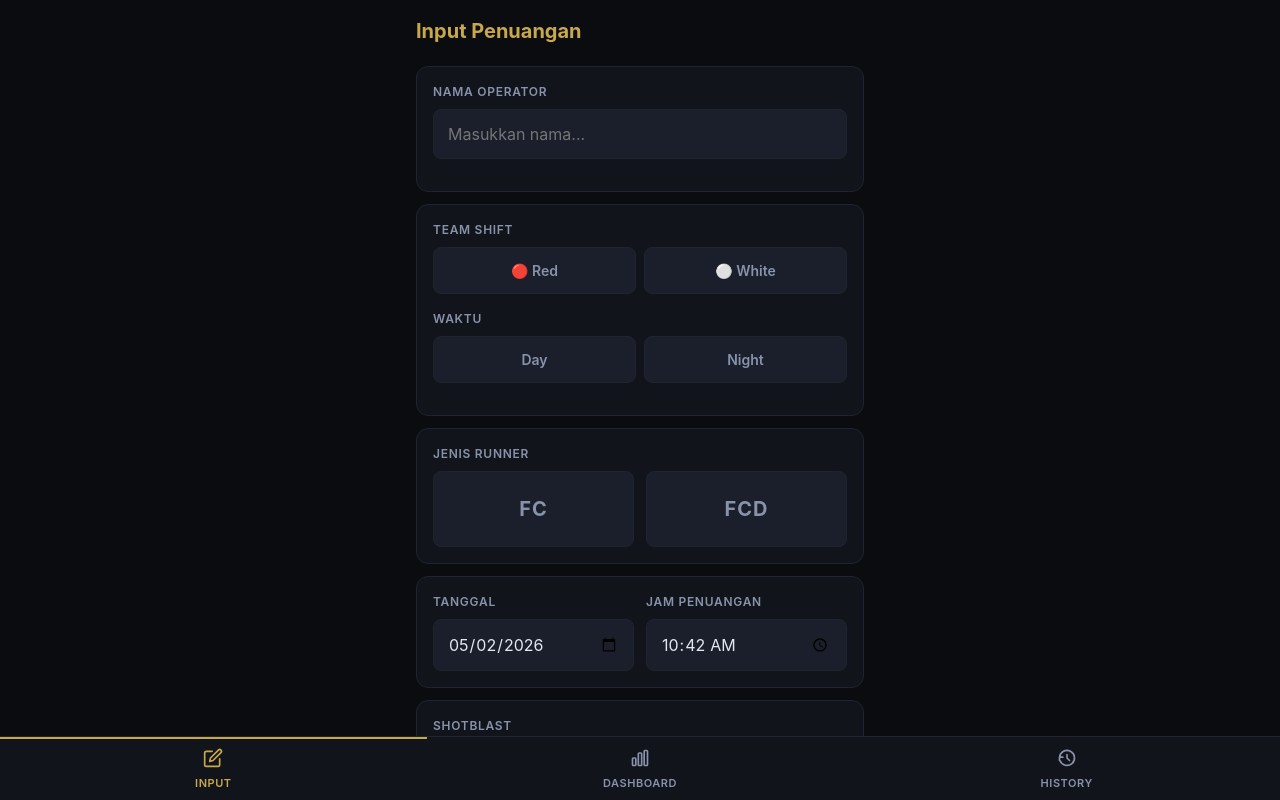
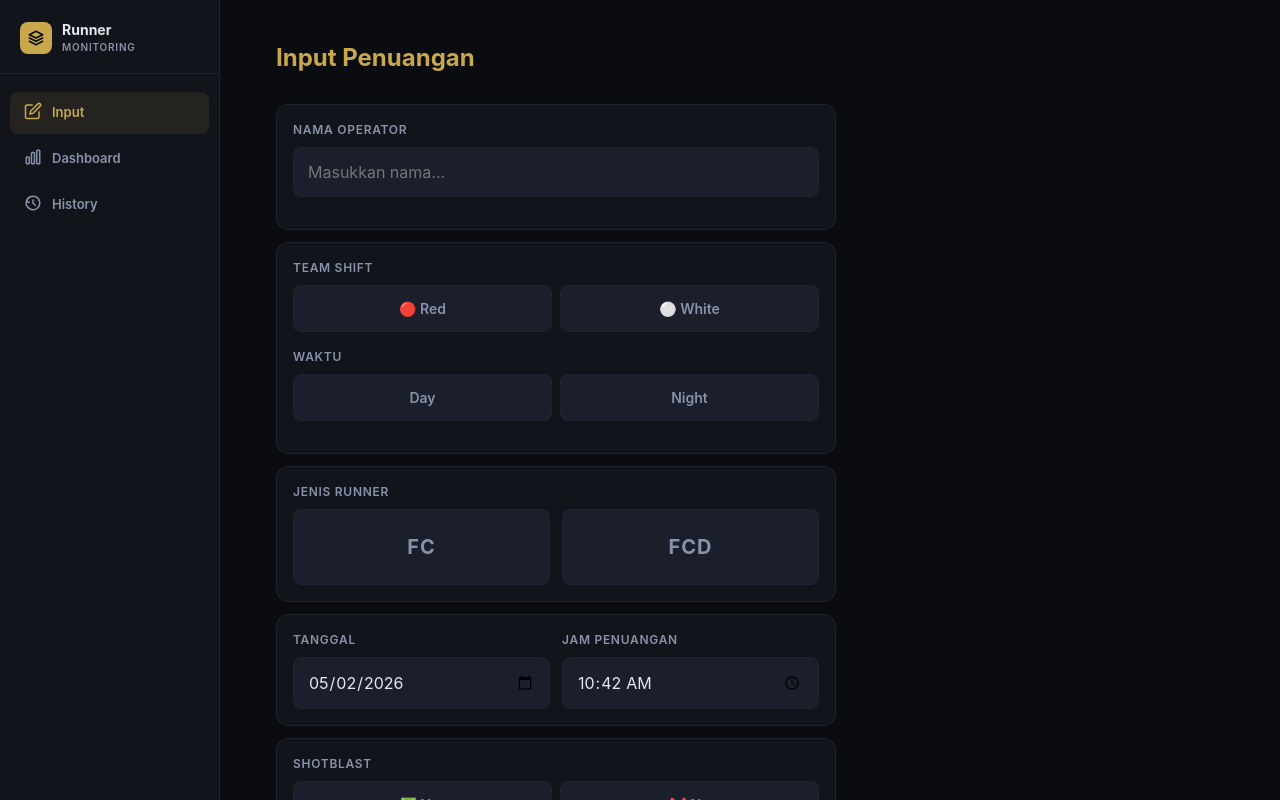
Before and after one commit to El-hash97/runner-data, a React (Vite) app: page / in a window 1280 px wide. Shown: the top 800 px of the page. Built offline with nearby package versions, Linux system fonts and the light colour scheme.

Commit message:
first commit

```diff
--- a/src/components/BottomNav.css
+++ b/src/components/BottomNav.css
@@ -9,6 +9,8 @@
   display: flex;
   z-index: 100;
 }
+
+.nav-brand { display: none; }
 
 .nav-tab {
   flex: 1;
@@ -23,7 +25,7 @@
   text-transform: uppercase;
   letter-spacing: 0.05em;
   border-top: 2px solid transparent;
-  transition: color 0.15s, border-color 0.15s;
+  transition: color 0.15s, border-color 0.15s, background 0.15s;
   min-height: 44px;
 }
 
@@ -32,4 +34,94 @@
   border-top-color: var(--gold);
 }
 
-.nav-icon { font-size: 20px; line-height: 1; }
+.nav-icon { line-height: 1; }
+
+@media (min-width: 768px) {
+  .bottom-nav {
+    position: fixed;
+    left: 0;
+    top: 0;
+    bottom: 0;
+    right: auto;
+    width: var(--sidebar-w);
+    height: 100dvh;
+    border-top: none;
+    border-right: 1px solid var(--border);
+    flex-direction: column;
+    align-items: stretch;
+    padding-bottom: 24px;
+  }
+
+  .nav-brand {
+    display: flex;
+    align-items: center;
+    gap: 10px;
+    padding: 22px 20px 18px;
+    border-bottom: 1px solid var(--border);
+    margin-bottom: 16px;
+    flex-shrink: 0;
+  }
+
+  .nav-brand-dot {
+    width: 32px;
+    height: 32px;
+    background: var(--gold);
+    border-radius: 8px;
+    display: flex;
+    align-items: center;
+    justify-content: center;
+    flex-shrink: 0;
+    color: #0A0C10;
+  }
+
+  .nav-brand-text {
+    display: flex;
+    flex-direction: column;
+    gap: 1px;
+  }
+
+  .nav-brand-name {
+    font-size: 14px;
+    font-weight: 700;
+    color: var(--text-primary);
+    line-height: 1.2;
+  }
+
+  .nav-brand-sub {
+    font-size: 10px;
+    font-weight: 600;
+    color: var(--text-secondary);
+    text-transform: uppercase;
+    letter-spacing: 0.08em;
+  }
+
+  .nav-tab {
+    flex: none;
+    flex-direction: row;
+    justify-content: flex-start;
+    gap: 10px;
+    padding: 0 14px;
+    height: 42px;
+    border-top: none;
+    border-radius: var(--radius-sm);
+    font-size: 13px;
+    font-weight: 600;
+    letter-spacing: 0;
+    text-transform: none;
+    margin: 2px 10px;
+    min-height: unset;
+  }
+
+  .nav-tab.active {
+    border-top-color: transparent;
+    color: var(--gold);
+    background: color-mix(in srgb, var(--gold) 10%, transparent);
+  }
+
+  .nav-tab:hover:not(.active) {
+    background: var(--surface-2);
+    color: var(--text-primary);
+  }
+
+  .nav-icon { font-size: 18px; }
+}
--- a/src/components/BottomNav.tsx
+++ b/src/components/BottomNav.tsx
@@ -9,14 +9,14 @@ interface Props {
 }
 
 const IconInput = () => (
-  <svg width="20" height="20" viewBox="0 0 24 24" fill="none" stroke="currentColor" strokeWidth="2" strokeLinecap="round" strokeLinejoin="round" aria-hidden="true">
+  <svg width="18" height="18" viewBox="0 0 24 24" fill="none" stroke="currentColor" strokeWidth="2" strokeLinecap="round" strokeLinejoin="round" aria-hidden="true">
     <path d="M11 4H4a2 2 0 0 0-2 2v14a2 2 0 0 0 2 2h14a2 2 0 0 0 2-2v-7"/>
     <path d="M18.5 2.5a2.121 2.121 0 0 1 3 3L12 15l-4 1 1-4 9.5-9.5z"/>
   </svg>
 )
 
 const IconDashboard = () => (
-  <svg width="20" height="20" viewBox="0 0 24 24" fill="none" stroke="currentColor" strokeWidth="2" strokeLinecap="round" strokeLinejoin="round" aria-hidden="true">
+  <svg width="18" height="18" viewBox="0 0 24 24" fill="none" stroke="currentColor" strokeWidth="2" strokeLinecap="round" strokeLinejoin="round" aria-hidden="true">
     <rect x="3" y="12" width="4" height="9" rx="1"/>
     <rect x="10" y="6" width="4" height="15" rx="1"/>
     <rect x="17" y="3" width="4" height="18" rx="1"/>
@@ -24,9 +24,17 @@ const IconDashboard = () => (
 )
 
 const IconHistory = () => (
-  <svg width="20" height="20" viewBox="0 0 24 24" fill="none" stroke="currentColor" strokeWidth="2" strokeLinecap="round" strokeLinejoin="round" aria-hidden="true">
+  <svg width="18" height="18" viewBox="0 0 24 24" fill="none" stroke="currentColor" strokeWidth="2" strokeLinecap="round" strokeLinejoin="round" aria-hidden="true">
     <path d="M12 8v4l3 3"/>
     <path d="M3.05 11a9 9 0 1 1 .5 4M3 15v-4h4"/>
+  </svg>
+)
+
+const IconBrand = () => (
+  <svg width="16" height="16" viewBox="0 0 24 24" fill="none" stroke="currentColor" strokeWidth="2.5" strokeLinecap="round" strokeLinejoin="round" aria-hidden="true">
+    <path d="M12 2L2 7l10 5 10-5-10-5z"/>
+    <path d="M2 17l10 5 10-5"/>
+    <path d="M2 12l10 5 10-5"/>
   </svg>
 )
 
@@ -38,7 +46,14 @@ const TABS: { id: Tab; Icon: () => React.ReactElement; label: string }[] = [
 
 export default function BottomNav({ active, onChange }: Props) {
   return (
-    <nav className="bottom-nav">
+    <nav className="bottom-nav" role="navigation" aria-label="Main navigation">
+      <div className="nav-brand" aria-hidden="true">
+        <div className="nav-brand-dot"><IconBrand /></div>
+        <div className="nav-brand-text">
+          <span className="nav-brand-name">Runner</span>
+          <span className="nav-brand-sub">Monitoring</span>
+        </div>
+      </div>
       {TABS.map(tab => (
         <button
           key={tab.id}
--- a/src/components/StatCard.css
+++ b/src/components/StatCard.css
@@ -2,11 +2,24 @@
   background: var(--surface);
   border: 1px solid var(--border);
   border-radius: var(--radius);
-  padding: 16px;
+  padding: 16px 16px 16px 20px;
   display: flex;
   flex-direction: column;
   gap: 6px;
+  position: relative;
+  overflow: hidden;
 }
+
+.stat-card::before {
+  content: '';
+  position: absolute;
+  left: 0;
+  top: 0;
+  bottom: 0;
+  width: 3px;
+  background: var(--accent-color, var(--gold));
+}
+
 .stat-card .stat-label {
   font-size: 11px;
   font-weight: 700;
@@ -14,16 +27,19 @@
   letter-spacing: 0.06em;
   color: var(--text-secondary);
 }
+
 .stat-card .stat-value {
   font-size: 32px;
   font-weight: 800;
   color: var(--text-primary);
   line-height: 1;
 }
-.stat-card .stat-accent {
-  width: 32px;
-  height: 3px;
-  border-radius: 2px;
-  background: var(--accent-color, var(--gold));
-  margin-top: 4px;
+
+@media (min-width: 768px) {
+  .stat-card {
+    padding: 20px 20px 20px 22px;
+  }
+  .stat-card .stat-value {
+    font-size: 40px;
+  }
 }
--- a/src/components/StatCard.tsx
+++ b/src/components/StatCard.tsx
@@ -8,10 +8,9 @@ interface Props {
 
 export default function StatCard({ label, value, accentColor }: Props) {
   return (
-    <div className="stat-card">
+    <div className="stat-card" style={{ '--accent-color': accentColor } as React.CSSProperties}>
       <span className="stat-label">{label}</span>
       <span className="stat-value">{value}</span>
-      <div className="stat-accent" style={{ '--accent-color': accentColor } as React.CSSProperties} />
     </div>
   )
 }
--- a/src/index.css
+++ b/src/index.css
@@ -14,6 +14,7 @@
   --radius: 12px;
   --radius-sm: 8px;
   --nav-h: 64px;
+  --sidebar-w: 220px;
 }
 
 *, *::before, *::after { box-sizing: border-box; margin: 0; padding: 0; }
@@ -51,11 +52,33 @@ input:focus-visible { outline: 2px solid var(--gold); outline-offset: 2px; }
   width: 100%;
 }
 
+@media (min-width: 768px) {
+  #root { flex-direction: row; }
+
+  .page {
+    max-width: none;
+    width: 100%;
+    margin: 0 0 0 var(--sidebar-w);
+    padding: 36px 40px 36px;
+  }
+}
+
+@media (min-width: 1280px) {
+  .page { padding: 40px 56px; }
+}
+
 .page-title {
   font-size: 20px;
   font-weight: 700;
   color: var(--gold);
   margin-bottom: 20px;
+}
+
+@media (min-width: 768px) {
+  .page-title {
+    font-size: 24px;
+    margin-bottom: 28px;
+  }
 }
 
 .card {
--- a/src/pages/DashboardPage.tsx
+++ b/src/pages/DashboardPage.tsx
@@ -12,6 +12,14 @@ const PERIODS: { id: Period; label: string }[] = [
   { id: '7d',  label: '7 Hari' },
   { id: '30d', label: '30 Hari' },
 ]
+
+const MONTHS_ID = ['Januari','Februari','Maret','April','Mei','Juni','Juli','Agustus','September','Oktober','November','Desember']
+const DAYS_ID   = ['Minggu','Senin','Selasa','Rabu','Kamis','Jumat','Sabtu']
+
+function formatDisplayDate(iso: string): string {
+  const d = new Date(iso + 'T00:00:00')
+  return `${DAYS_ID[d.getDay()]}, ${d.getDate()} ${MONTHS_ID[d.getMonth()]} ${d.getFullYear()}`
+}
 
 export default function DashboardPage() {
   const [period, setPeriod] = useState<Period>('1d')
@@ -33,11 +41,20 @@ export default function DashboardPage() {
   const dailyEntries = useMemo(() => getChartDataDaily(records, days), [records, days])
   const hasData = dailyEntries.some(e => e.redFC + e.redFCD + e.whiteFC + e.whiteFCD > 0)
 
-  const chartTitle = period === '1d' ? 'Hari Ini' : period === '7d' ? '7 Hari Terakhir' : '30 Hari Terakhir'
+  const chartPeriodLabel = period === '1d' ? 'Hari Ini' : period === '7d' ? '7 Hari Terakhir' : '30 Hari Terakhir'
 
   return (
     <div className="page dashboard-page">
-      <h1 className="page-title">Dashboard</h1>
+      <div className="dash-header">
+        <div>
+          <h1 className="page-title">Dashboard</h1>
+          <p className="dash-date">{formatDisplayDate(today)}</p>
+        </div>
+        <div className="dash-status">
+          <span className="dash-status-dot" />
+          Live
+        </div>
+      </div>
 
       <div className="stat-grid">
         <StatCard label="Total Penuangan" value={totalCount} accentColor="var(--gold)" />
@@ -48,7 +65,10 @@ export default function DashboardPage() {
 
       <div className="chart-section">
         <div className="chart-header">
-          <span className="chart-title">Penuangan · {chartTitle}</span>
+          <div className="chart-title-group">
+            <span className="chart-title">Grafik Penuangan</span>
+            <span className="chart-subtitle">{chartPeriodLabel}</span>
+          </div>
           <div className="period-filter">
             {PERIODS.map(p => (
               <button
@@ -62,7 +82,16 @@ export default function DashboardPage() {
           </div>
         </div>
         {!hasData
-          ? <p className="empty-chart">Belum ada data</p>
+          ? (
+            <div className="empty-chart-wrap">
+              <svg width="36" height="36" viewBox="0 0 24 24" fill="none" stroke="currentColor" strokeWidth="1.5" aria-hidden="true" style={{ color: 'var(--border)' }}>
+                <rect x="3" y="12" width="4" height="9" rx="1"/>
+                <rect x="10" y="6" width="4" height="15" rx="1"/>
+                <rect x="17" y="3" width="4" height="18" rx="1"/>
+              </svg>
+              <p className="empty-chart">Belum ada data untuk periode ini</p>
+            </div>
+          )
           : <VerticalBarChart entries={dailyEntries} />
         }
       </div>
--- a/src/pages/HistoryPage.css
+++ b/src/pages/HistoryPage.css
@@ -20,6 +20,7 @@
   transition: all 0.15s;
 }
 .chip.active { background: var(--gold); border-color: var(--gold); color: #0A0C10; }
+.chip:hover:not(.active) { color: var(--text-primary); }
 
 .history-page .empty-state {
   text-align: center;
@@ -32,3 +33,11 @@
   color: var(--text-secondary);
   margin-bottom: 12px;
 }
+
+@media (min-width: 900px) {
+  .history-page .cards-grid {
+    display: grid;
+    grid-template-columns: repeat(2, 1fr);
+    gap: 0 16px;
+  }
+}
--- a/src/pages/HistoryPage.tsx
+++ b/src/pages/HistoryPage.tsx
@@ -63,9 +63,13 @@ export default function HistoryPage() {
 
       {displayed.length === 0
         ? <p className="empty-state">Belum ada data penuangan</p>
-        : displayed.map(r => (
-            <HistoryCard key={r.id} record={r} onEdit={setEditTarget} onDelete={handleDelete} />
-          ))
+        : (
+          <div className="cards-grid">
+            {displayed.map(r => (
+              <HistoryCard key={r.id} record={r} onEdit={setEditTarget} onDelete={handleDelete} />
+            ))}
+          </div>
+        )
       }
 
       <EditModal record={editTarget} onSave={handleSave} onClose={() => setEditTarget(null)} />
--- a/src/pages/InputPage.css
+++ b/src/pages/InputPage.css
@@ -31,3 +31,9 @@
   grid-template-columns: 1fr 1fr;
   gap: 12px;
 }
+
+@media (min-width: 768px) {
+  .input-page form {
+    max-width: 560px;
+  }
+}
```
Also changed, not shown: src/pages/DashboardPage.css (+102 -13 lines), .claude/settings.local.json (added), 2 other files (tests, documents, lock files or other folders).
